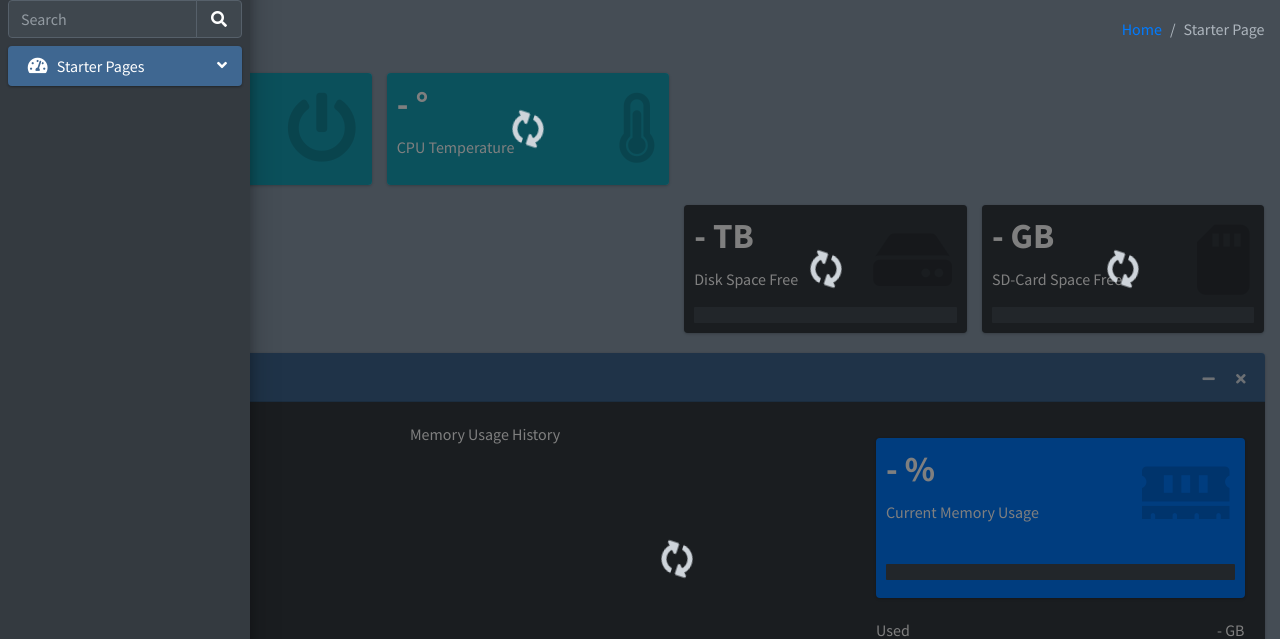
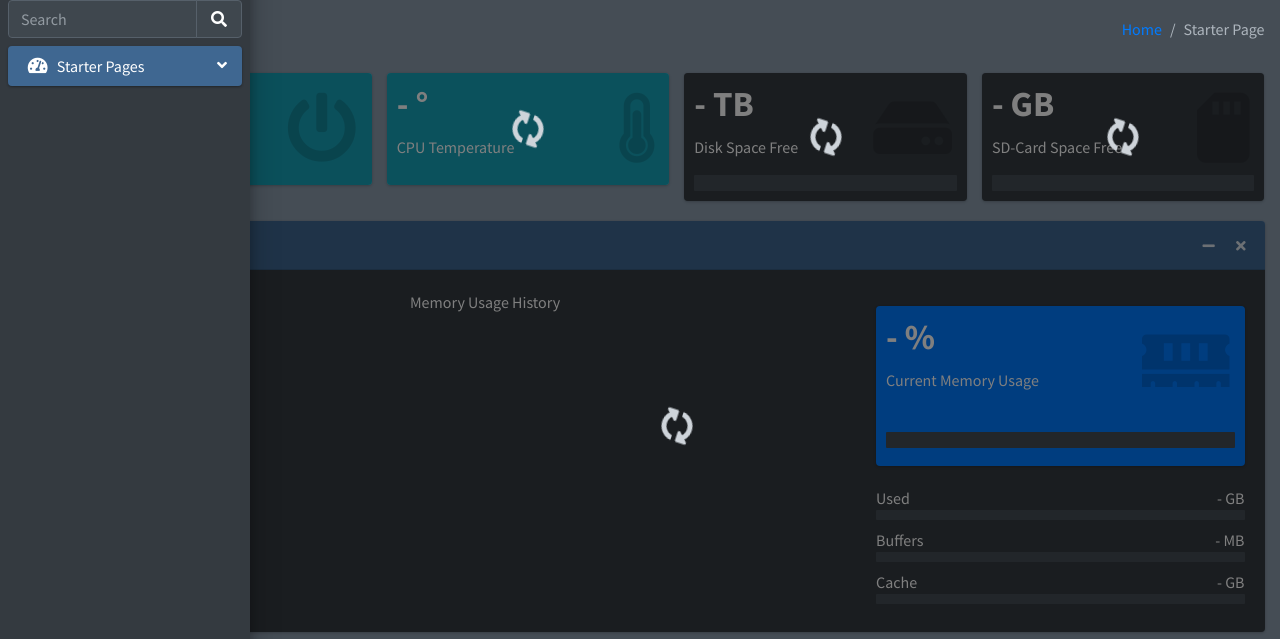
Before and after one commit to exal99/pi-monitor, a Flask app: page / in a window 1280 px wide. Shown: the part 57-696 px from the top of the page. Run offline with Flask 2, Linux system fonts and the light colour scheme; some libraries are stand-ins or nearby versions.

Commit message:
Moved uptime and temperature to same line as free space

```diff
--- a/templates/base.html
+++ b/templates/base.html
@@ -103,7 +103,7 @@
     <!-- Main content -->
     <div class="content">
       <div class="container-fluid">
-        <div class="row">
+        <div class="row ">
           <div class="col-md-3">
             <div class="small-box bg-info">
               <div class="inner">
@@ -132,16 +132,8 @@
               </div>
             </div>
           </div>
-        </div>
-        <div class="row row-cols-4">
-          <div class="col">
 
-          </div>
-          <div class="col">
-
-          </div>
-
-          <div class="col">
+          <div class="col-md-3">
             <div class="small-box bg-gray-dark">
                 <div class="inner">
                     <h3 id="disk-free">- TB</h3>
@@ -158,7 +150,7 @@
                 </div>
             </div>
           </div>
-          <div class="col">
+          <div class="col-md-3">
             <div class="small-box bg-gray-dark">
                 <div class="inner">
                     <h3 id="sd-free">- GB</h3>
```
